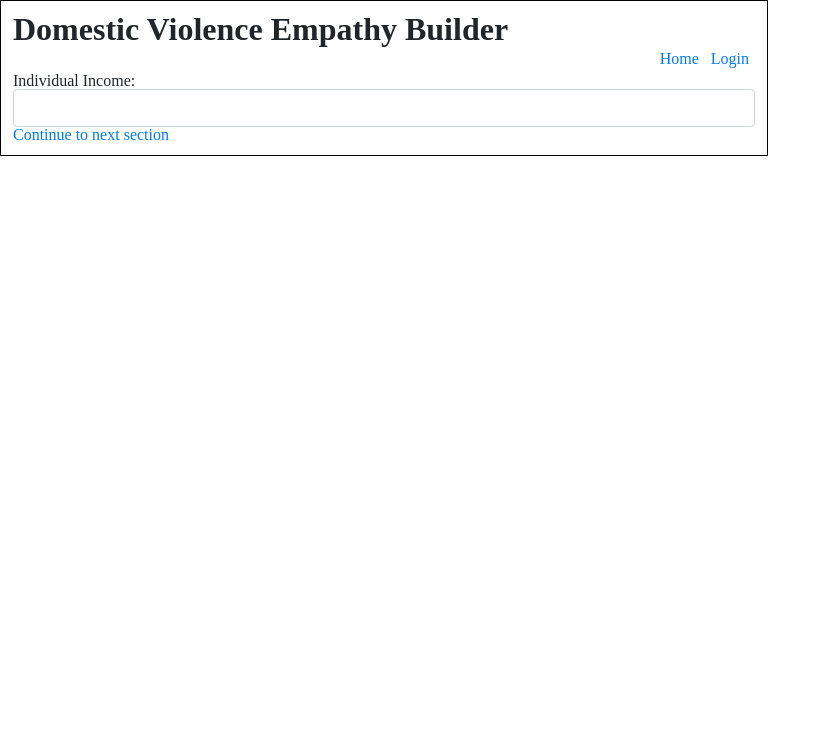
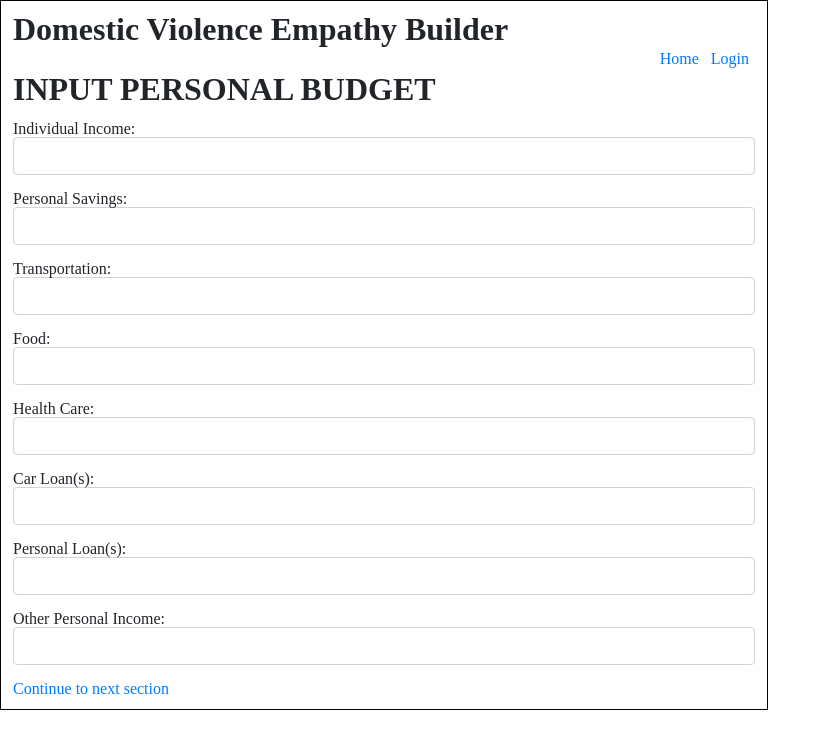
Before and after one commit to build-week-dv-empathy-builder/Front-end, a React (Create React App) app in the folder dv-empathy/: page /calculator/budget in a window 1280 px wide. Shown: the top 748 px of the page, without its empty margins (0-831 px from the left). Built offline with nearby package versions, Linux system fonts and the light colour scheme.

Commit message:
updated InputPersonalBudget.js with form entries for all of personal budget

```diff
--- a/dv-empathy/src/components/InputPersonalBudet.js
+++ b/dv-empathy/src/components/InputPersonalBudet.js
@@ -7,22 +7,70 @@ class InputPersonalBudget extends React.Component {
         super()
         this.state = {
             individual_income: '',
+            personal_savings: '',
+            transportation: '',
+            food: '',
+            health_care: '',
+            car_loans: '',
+            personal_loans: '',
+            personal_other: '',
         }
     }
 
     handleChange = (event) => {
         this.setState({
             [event.target.name]: event.target.value
-        })
+        });
     }
 
     render() {
-        const { individual_income } = this.state
+        const { individual_income, personal_savings, transportation, food, health_care, car_loans, personal_loans, personal_other } = this.state;
+
         return (
             <div>
+                <h1>INPUT PERSONAL BUDGET</h1>
+                <br />
                 <Form>
                     <Label for="individual_income">Individual Income: </Label>
-                    <Input name="individual_income" value={individual_income} onChange={this.handleChange} />
+                    <Input name="individual_income" value={ individual_income } onChange={ this.handleChange } />
+
+                    <br />
+
+                    <Label for="personal_savings">Personal Savings: </Label>
+                    <Input name="personal_savings" value={ personal_savings } onChange={ this.handleChange } />
+
+                    <br />
+
+                    <Label for="transportation">Transportation: </Label>
+                    <Input name="transportation" value={ transportation } onChange={ this.handleChange } />
+
+                    <br />
+
+                    <Label for="food">Food: </Label>
+                    <Input name="food" value={ food } onChange={ this.handleChange } />
+
+                    <br />
+
+                    <Label for="health_care">Health Care: </Label>
+                    <Input name="health_care" value={ health_care } onChange={ this.handleChange } />
+
+                    <br />
+
+                    <Label for="car_loans">Car Loan(s): </Label>
+                    <Input name="car_loans" value={ car_loans } onChange={ this.handleChange } />
+
+                    <br />
+
+                    <Label for="personal_loans">Personal Loan(s): </Label>
+                    <Input name="personal_loans" value={ personal_loans } onChange={ this.handleChange } />
+
+                    <br />
+
+                    <Label for="personal_other">Other Personal Income: </Label>
+                    <Input name="personal_other" value={ personal_other } onChange={ this.handleChange } />
+
+                    <br />
+
                 </Form>
                 <Link to="/calculator/relocation-costs">Continue to next section</Link>
             </div>
```
